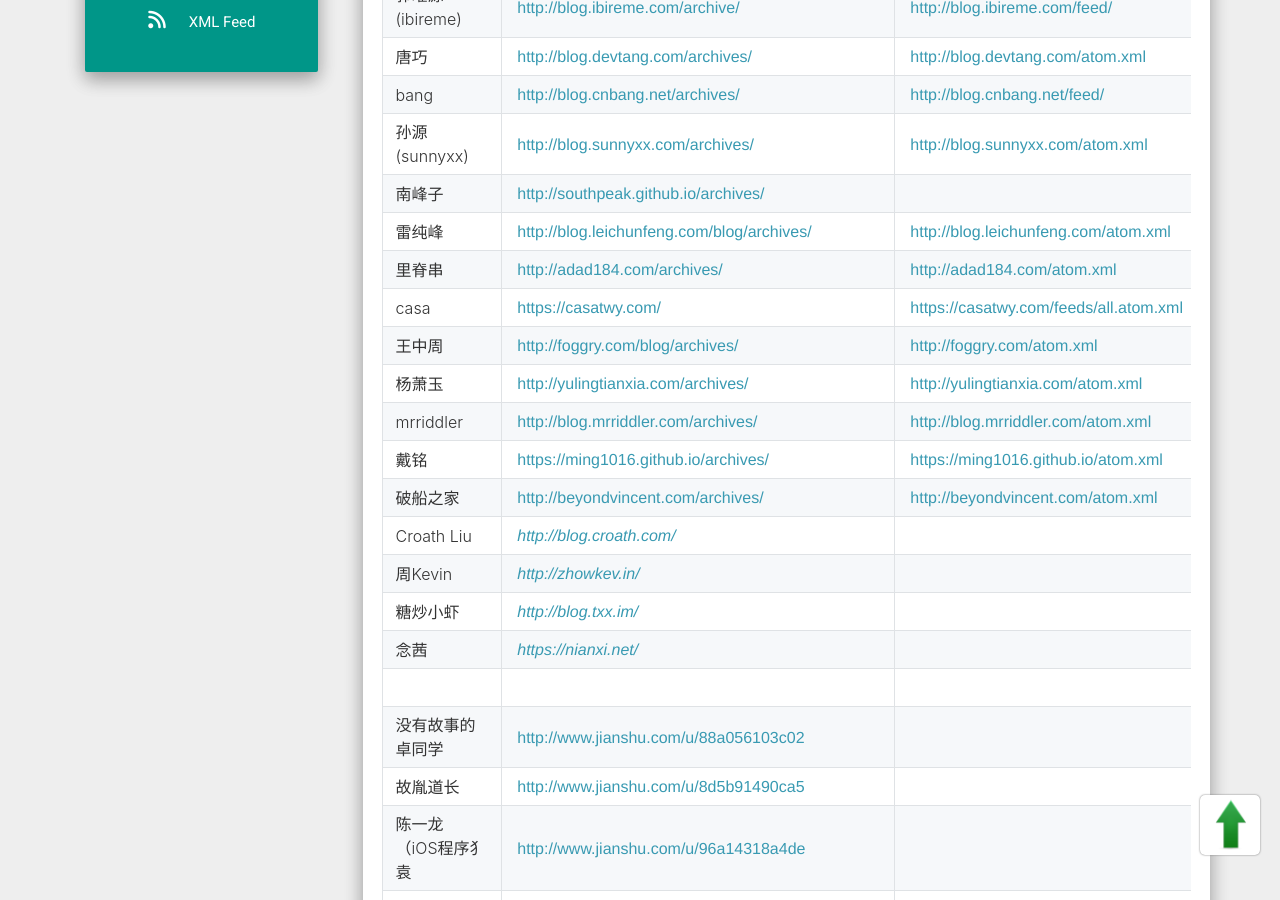
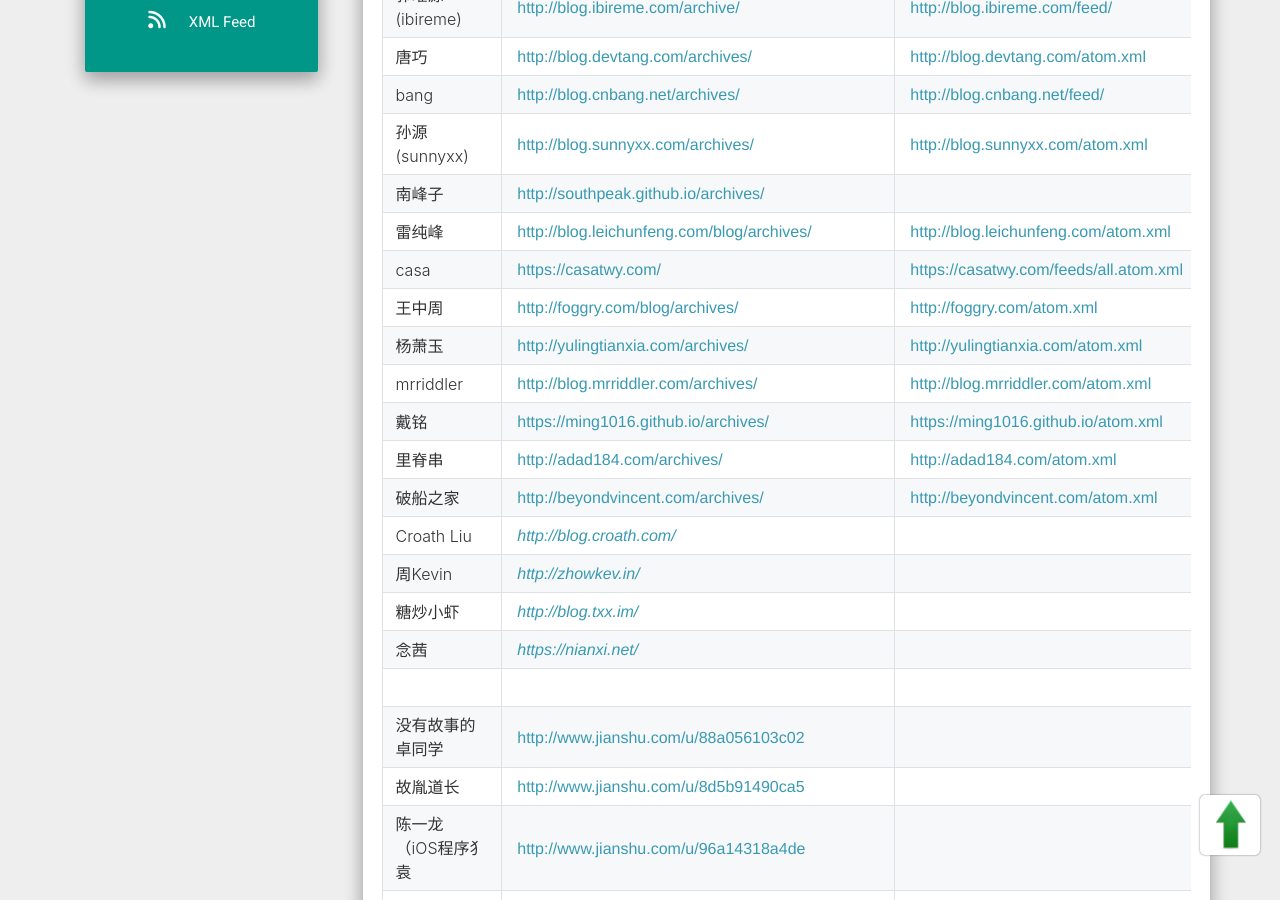
Before and after one commit to mikezone/mikezone.github.io, a Jekyll site: the page built from _posts/2017-06-26-推荐一些iOS博客.md, in a window 1280 px wide and 900 px high, scrolled down 524 px. Built offline with Jekyll 4.4.1, drawn with Linux system fonts in a browser that asks for light colours; nearby versions of some CDN libraries; comment, search, counter and statistics services are not loaded.

Commit message:
no message

```diff
--- a/_posts/2017-06-26-推荐一些iOS博客.md
+++ b/_posts/2017-06-26-推荐一些iOS博客.md
@@ -68,12 +68,12 @@ categories: iOS
 | 孙源(sunnyxx) | [http://blog.sunnyxx.com/archives/](http://blog.sunnyxx.com/archives/) | [http://blog.sunnyxx.com/atom.xml](http://blog.sunnyxx.com/atom.xml) |
 | 南峰子 | [http://southpeak.github.io/archives/](http://southpeak.github.io/archives/) |
 | 雷纯峰 | [http://blog.leichunfeng.com/blog/archives/](http://blog.leichunfeng.com/blog/archives/) | [http://blog.leichunfeng.com/atom.xml](http://blog.leichunfeng.com/atom.xml) |
-| 里脊串 | [http://adad184.com/archives/](http://adad184.com/archives/) | [http://adad184.com/atom.xml](http://adad184.com/atom.xml) |
 | casa | [https://casatwy.com/](https://casatwy.com/) | [https://casatwy.com/feeds/all.atom.xml](https://casatwy.com/feeds/all.atom.xml) |
 | 王中周 | [http://foggry.com/blog/archives/](http://foggry.com/blog/archives/) | [http://foggry.com/atom.xml](http://foggry.com/atom.xml) |
 | 杨萧玉 | [http://yulingtianxia.com/archives/](http://yulingtianxia.com/archives/) | [http://yulingtianxia.com/atom.xml](http://yulingtianxia.com/atom.xml) |
 | mrriddler | [http://blog.mrriddler.com/archives/](http://blog.mrriddler.com/archives/) | [http://blog.mrriddler.com/atom.xml](http://blog.mrriddler.com/atom.xml) |
 | 戴铭 | [https://ming1016.github.io/archives/](https://ming1016.github.io/archives/) | [https://ming1016.github.io/atom.xml](https://ming1016.github.io/atom.xml) |
+| 里脊串 | [http://adad184.com/archives/](http://adad184.com/archives/) | [http://adad184.com/atom.xml](http://adad184.com/atom.xml) |
 | 破船之家 | [http://beyondvincent.com/archives/](http://beyondvincent.com/archives/) | [http://beyondvincent.com/atom.xml](http://beyondvincent.com/atom.xml) |
 | Croath Liu | *[http://blog.croath.com/](http://blog.croath.com/)* |
 | 周Kevin | *[http://zhowkev.in/](http://zhowkev.in/)* |
```
